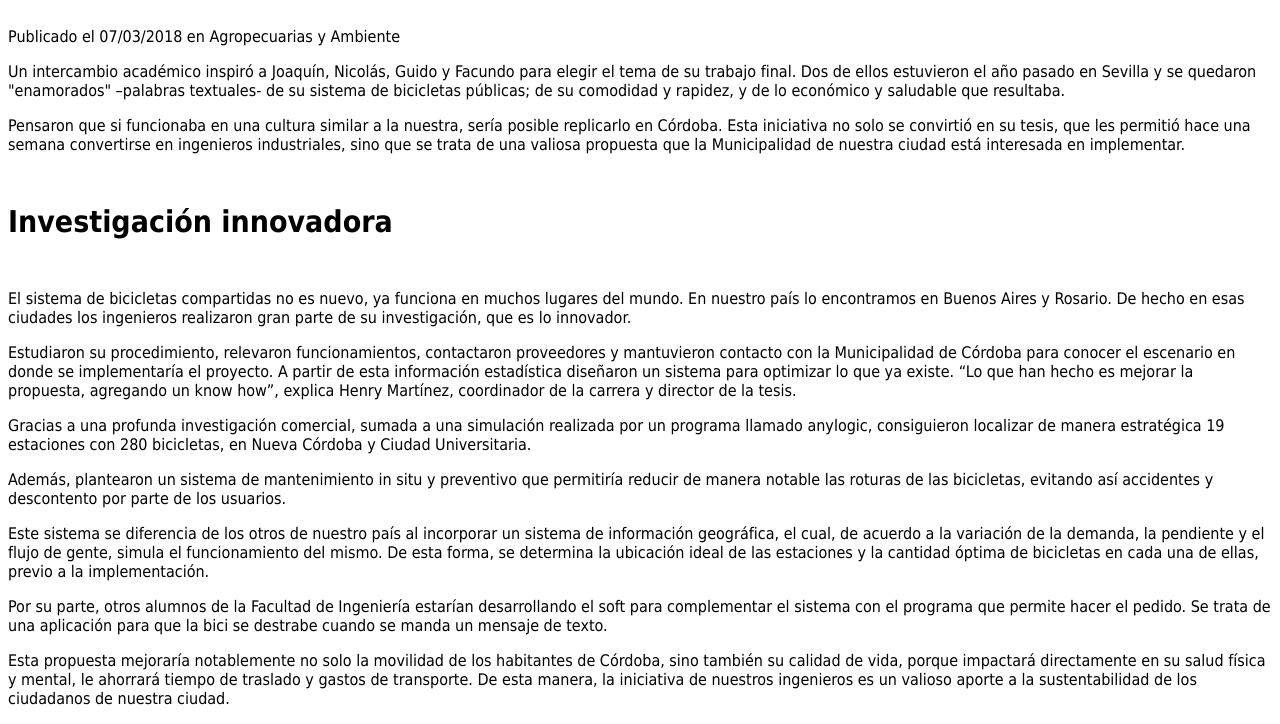
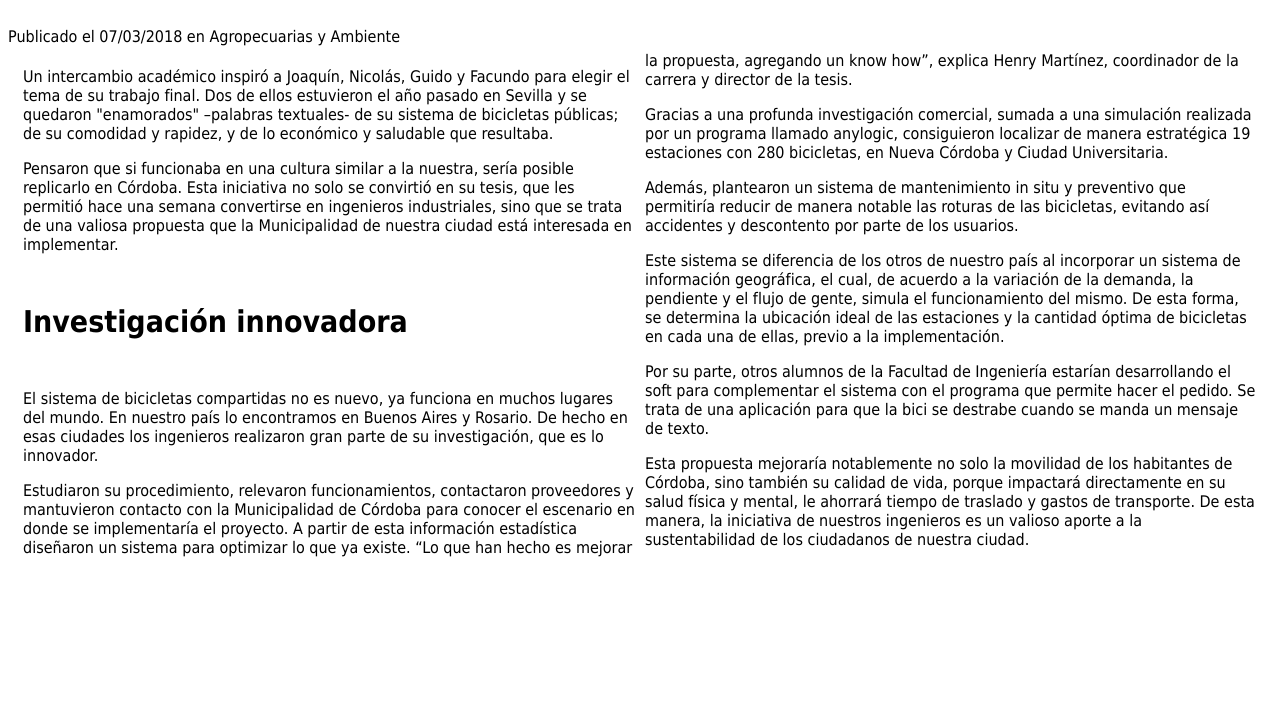
Before and after one commit to UCC-LabCompu2/ejercicios2023-julietamelinsky01, a website: page Ejercicios-CSS/ej_columnas.html in a window 1280 px wide. Shown: the part 168-892 px from the top of the page. After the commit the page ends 800 px from the top, so only its background shows below. Drawn offline with Linux system fonts and the light colour scheme.

Commit message:
Cambio numero 1

```diff
--- a/Ejercicios-CSS/ej_columnas.html
+++ b/Ejercicios-CSS/ej_columnas.html
@@ -22,6 +22,12 @@
         a:active{
             font-weight: bold;
         }
+        article{
+            column-count: 2;
+            column-gap: 10px;
+            margin: 5px 15px;
+        }
+
     </style>
 </head>
 <body>
@@ -34,7 +40,7 @@
     <h3 class="tituloNoticia">CordoBici</h3>
     Publicado el 07/03/2018 en Agropecuarias y Ambiente
     <article>
-        <div>
+        <div class="columna1">
             <p>
                 Un intercambio académico inspiró a Joaquín, Nicolás, Guido y Facundo para elegir el tema de su trabajo final.
                 Dos de ellos estuvieron el año pasado en Sevilla y se quedaron "enamorados" –palabras textuales- de su
@@ -64,7 +70,7 @@
                 de la tesis.
             </p>
         </div>
-        <div class="grid-item">
+        <div class="columna2">
             <p>
                 Gracias a una profunda investigación comercial, sumada a una simulación realizada por un programa llamado
                 anylogic, consiguieron localizar de manera estratégica 19 estaciones con 280 bicicletas, en Nueva Córdoba y
```
